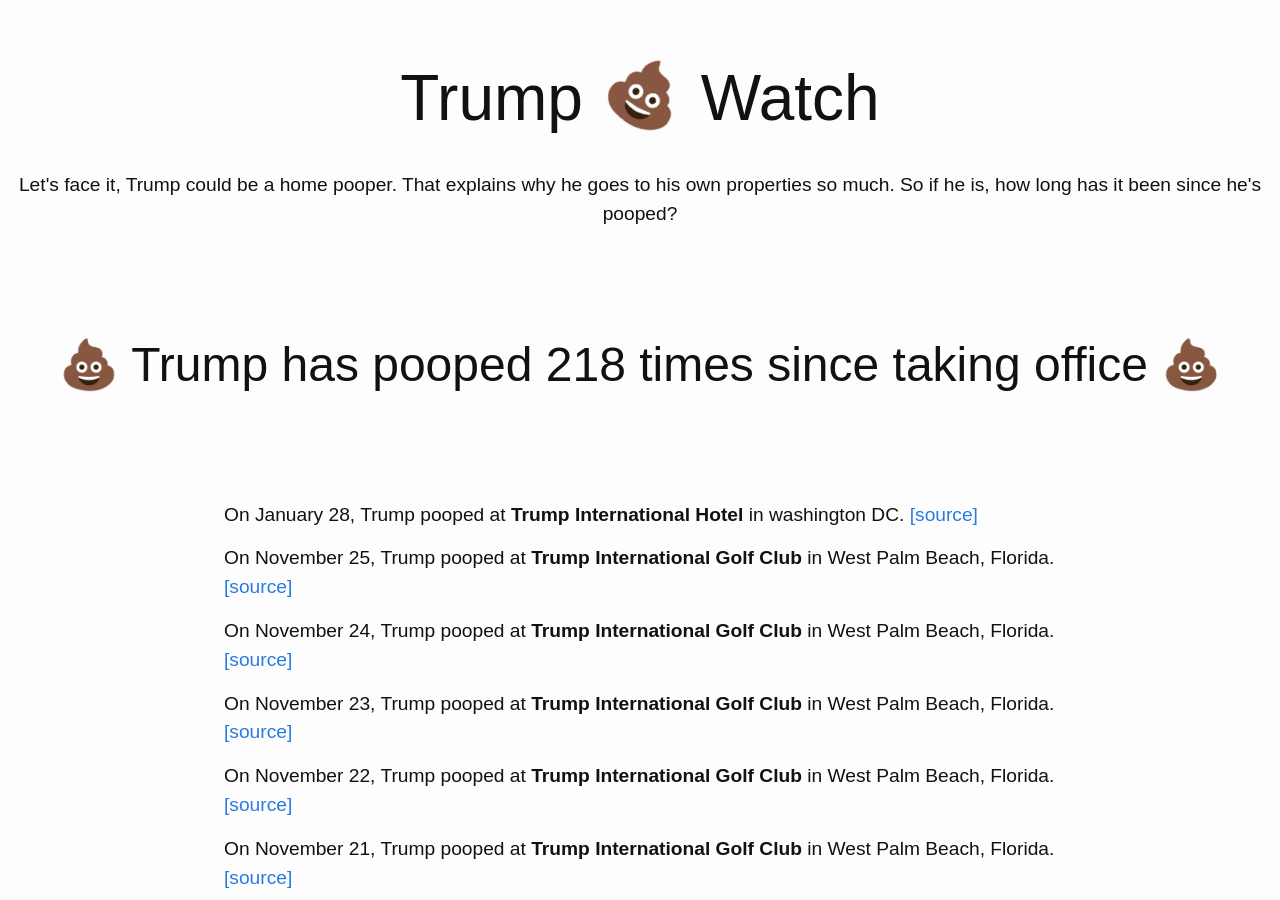
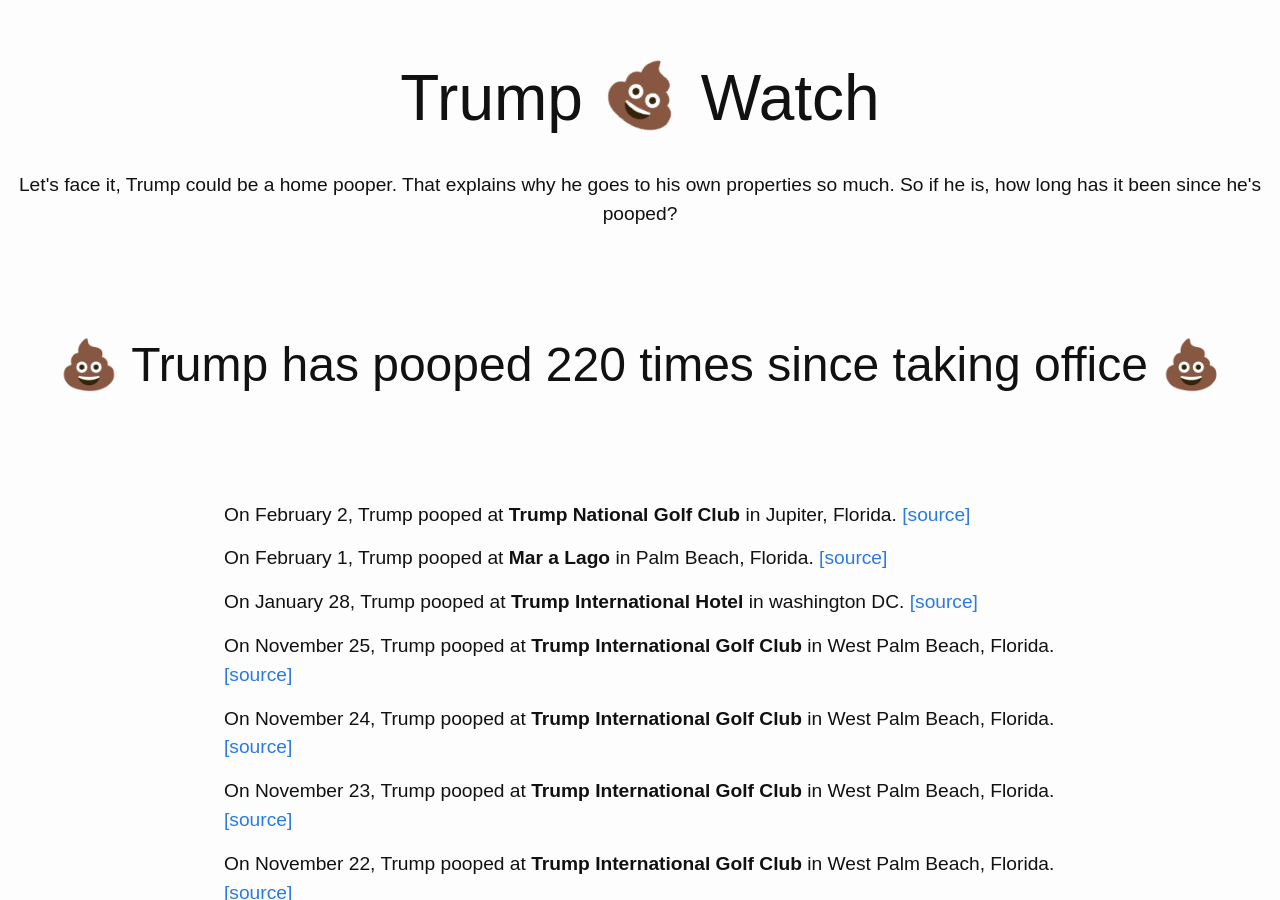
Before and after one commit to dansinker/trumppoopwatch.org, a Jekyll site: the page built from pooparchive.md, in a window 1280 px wide and 900 px high. Built offline with Jekyll 4.4.1, drawn with Linux system fonts in a browser that asks for light colours; nearby versions of some CDN libraries.

Commit message:
florida poopin back on track

```diff
--- a/_data/trumps.yml
+++ b/_data/trumps.yml
@@ -1,4 +1,12 @@
 poops:
+- location: Trump National Golf Club
+  city: Jupiter, Florida
+  date: 2019-02-02
+  link: https://twitter.com/realDonaldTrump/status/1091760712756744192
+- location: Mar a Lago
+  city: Palm Beach, Florida
+  date: 2019-02-01
+  link: https://twitter.com/markknoller/status/1091492005933400064
 - location: Trump International Hotel
   city: washington DC
   date: 2019-01-28
```
